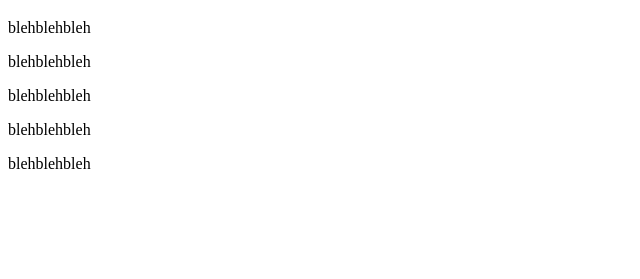
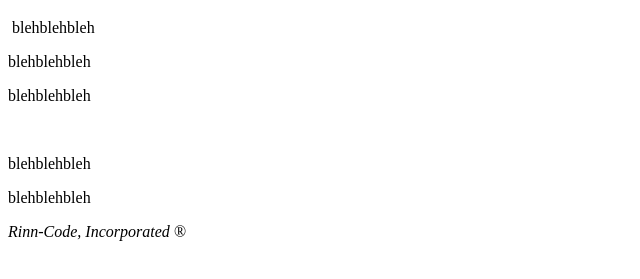
Before and after one commit to St-Louis-Women-March-2022/js-assignment-4-html-me-something-rinn-code, a website: page index.html in a window 1280 px wide. Shown: the part 61-340 px from the top of the page, without its empty margins (0-640 px from the left). Drawn offline with Linux system fonts and the light colour scheme.

Commit message:
Added image slots

```diff
--- a/index.html
+++ b/index.html
@@ -14,7 +14,7 @@
       </header>
 
       <article id="first section">
-         <p>
+         <p><img src="" alt-text="this is a picture">
             blehblehbleh
          </p>
       </article>
@@ -27,6 +27,7 @@
          <p>
             blehblehbleh
          </p>
+         <img src="" alt-text="this is a picture">
          <p>
             blehblehbleh
          </p>
@@ -40,7 +41,7 @@
 
    </body>
    <footer>
-
+    <i>Rinn-Code, Incorporated &reg;</i>
    </footer>
 
 </main>
```
